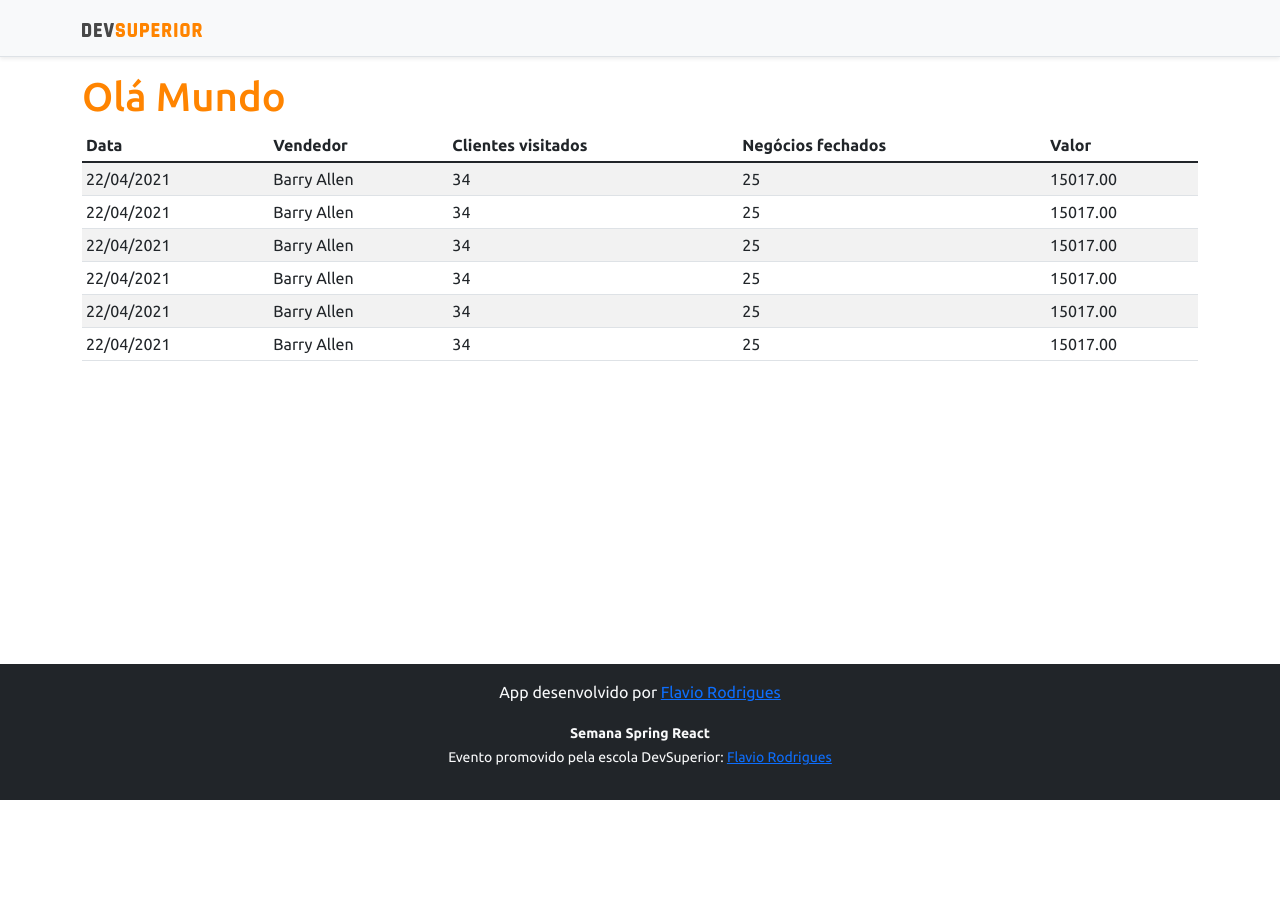
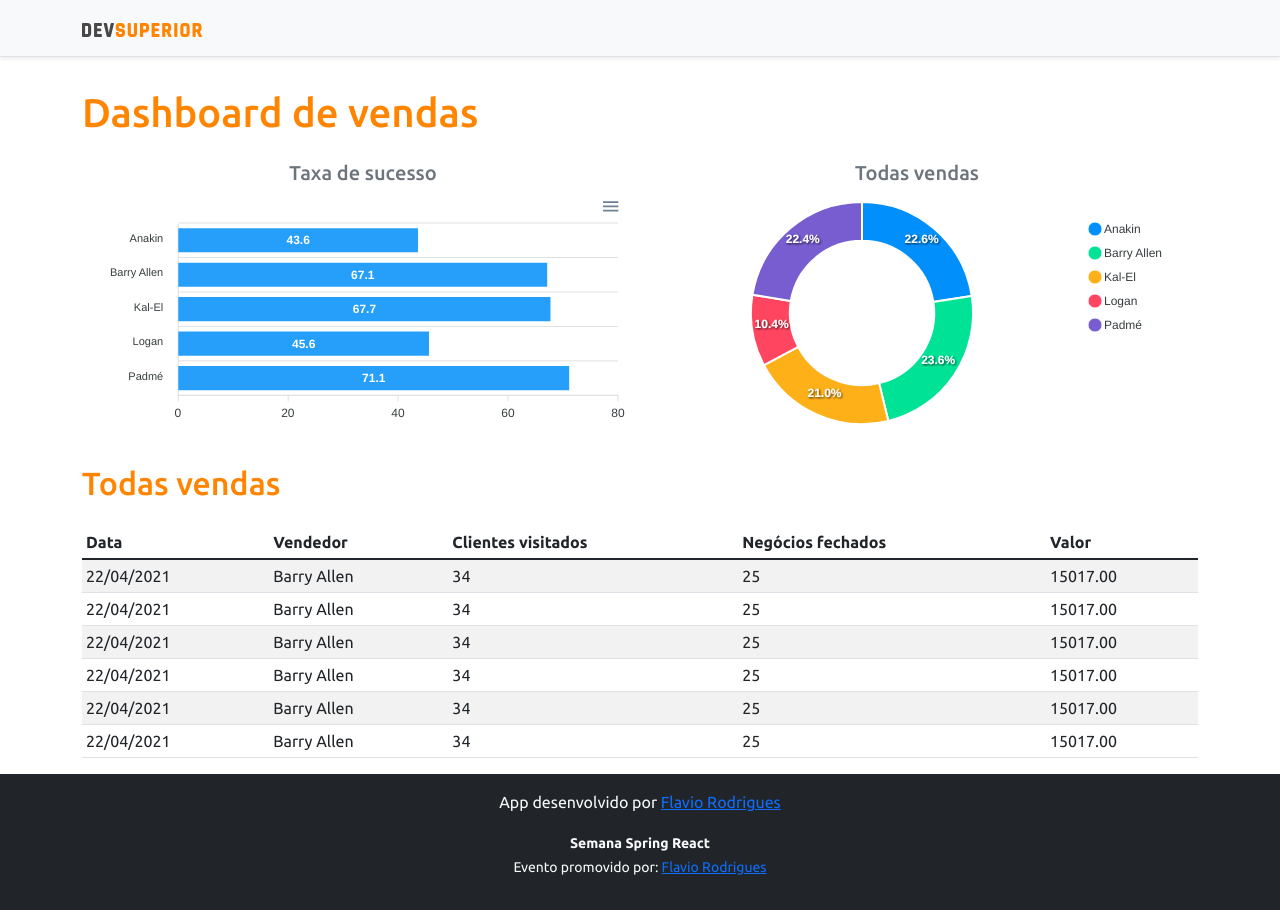
Before and after one commit to flaviobenyaakov/projeto-sds3, a React (Create React App) app in the folder frontend/: page / in a window 1280 px wide. Before the commit the page ends 800 px from the top, so only its background shows below. Built offline with nearby package versions, Linux system fonts and the light colour scheme.

Commit message:
Static charts

```diff
--- a/frontend/package.json
+++ b/frontend/package.json
@@ -11,8 +11,10 @@
     "@types/node": "^12.0.0",
     "@types/react": "^17.0.0",
     "@types/react-dom": "^17.0.0",
+    "apexcharts": "^3.28.1",
     "bootstrap": "^5.1.1",
     "react": "^17.0.2",
+    "react-apexcharts": "^1.3.9",
     "react-dom": "^17.0.2",
     "react-scripts": "4.0.3",
     "typescript": "^4.1.2",
--- a/frontend/src/App.tsx
+++ b/frontend/src/App.tsx
@@ -1,4 +1,6 @@
+import BarChart from "components/BarChart";
 import DataTable from "components/DataTable";
+import DonutChart from "components/DonutChart";
 import Footer from "components/Footer";
 import NavBar from "components/NavBar/";
 
@@ -7,8 +9,22 @@
     <>
       <NavBar />
       <div className="container">
-        <h1 className="text-primary">Olá Mundo</h1>
+        <h1 className="text-primary py-3">Dashboard de vendas</h1>
 
+        <div className="row px-3">
+          <div className="col-sm-6">
+            <h5 className="text-center text-secondary">Taxa de sucesso </h5>
+            <BarChart />
+          </div>
+          <div className="col-sm-6">
+            <h5 className="text-center text-secondary">Todas vendas </h5>
+            <DonutChart />
+          </div>
+        </div>
+
+        <div className="py-3">
+          <h2 className="text-primary">Todas vendas</h2>
+        </div>
 
         <DataTable />
       </div>
--- /dev/null
+++ b/frontend/src/components/BarChart/index.tsx
@@ -0,0 +1,34 @@
+import Chart from 'react-apexcharts'
+
+function BarChart() {
+    const options = {
+        plotOptions: {
+            bar: {
+                horizontal: true,
+            }
+        },
+    };
+
+    const mockData = {
+        labels: {
+            categories: ['Anakin', 'Barry Allen', 'Kal-El', 'Logan', 'Padmé']
+        },
+        series: [
+            {
+                name: "% Sucesso",
+                data: [43.6, 67.1, 67.7, 45.6, 71.1]
+            }
+        ]
+    };
+
+    return (
+        <Chart
+            options={{ ...options, xaxis: mockData.labels }}
+            series={mockData.series}
+            type='bar'
+            height='240'
+        />
+    );
+}
+
+export default BarChart;
--- /dev/null
+++ b/frontend/src/components/DonutChart/index.tsx
@@ -0,0 +1,24 @@
+import Chart from 'react-apexcharts'
+
+function DonutChart() {
+    const mockData = {
+        series: [477138, 499928, 444867, 220426, 473088],
+        labels: ['Anakin', 'Barry Allen', 'Kal-El', 'Logan', 'Padmé']
+    }
+
+    const options = {
+        legend: {
+            show: true
+        }
+    }
+    return (
+        <Chart
+            options={{ ...options, labels: mockData.labels }}
+            series={mockData.series}
+            type='donut'
+            height='240'
+        />
+    );
+}
+
+export default DonutChart;
--- a/frontend/src/components/Footer/index.tsx
+++ b/frontend/src/components/Footer/index.tsx
@@ -4,7 +4,7 @@
             <div className="container">
                 <p className="text-light">App desenvolvido por <a href="https://github.com/flaviobenyaakov" target="_blank" rel="noreferrer">Flavio Rodrigues</a></p>
                 <p className="text-light"><small><strong>Semana Spring React</strong><br />
-                    Evento promovido pela escola DevSuperior: <a href="https://www.linkedin.com/in/flavio-rodrigues-763711187/" target="_blank" rel="noreferrer">Flavio Rodrigues</a></small></p>
+                    Evento promovido por: <a href="https://www.linkedin.com/in/flavio-rodrigues-763711187/" target="_blank" rel="noreferrer">Flavio Rodrigues</a></small></p>
             </div>
         </footer>
     );
```
Also changed, not shown: 1 other file (tests, documents, lock files or other folders).
